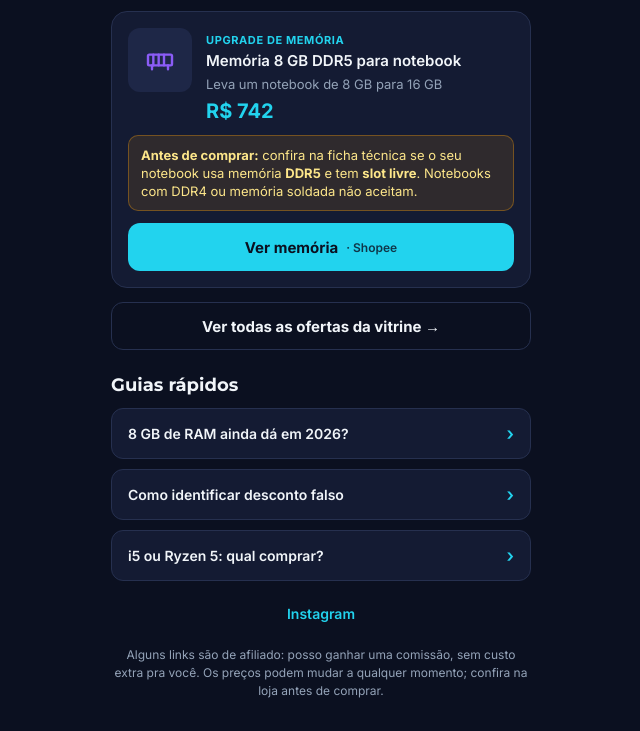
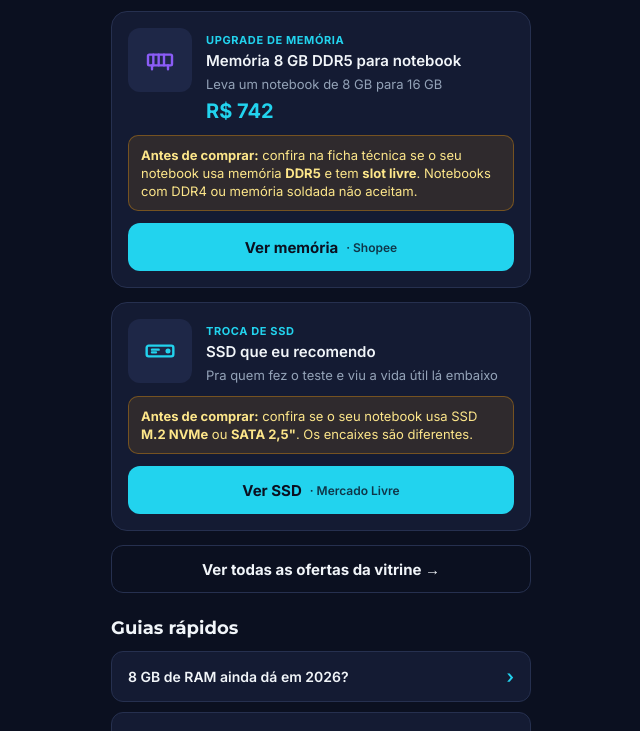
Before and after one commit to gutyerresouza2707-spec/SETUPCERTO.TECH, a plain HTML site: page index.html in a window 1280 px wide. Shown: the part 534-1265 px from the top of the page, without its empty margins (319-959 px from the left). Drawn offline with Linux system fonts and the light colour scheme.

Commit message:
Adiciona card do SSD (link ML)
Co-Authored-By: Claude Opus 5.5 <noreply@anthropic.com>
Claude-Session: https://claude.ai/code/session_018TF2YBuEjpp8Rnk7NAioAu

```diff
--- a/index.html
+++ b/index.html
@@ -93,6 +93,19 @@
         <a class="btn btn-primary" href="https://s.shopee.com.br/8fUBzfJ9rf?share_channel_code=1" target="_blank" rel="sponsored nofollow noopener">Ver memória <span class="store">· Shopee</span></a>
       </article>
 
+      <article class="card">
+        <div class="row">
+          <div class="icon" aria-hidden="true"><svg width="32" height="32" viewBox="0 0 24 24" fill="none" stroke="#22D3EE" stroke-width="1.8" stroke-linecap="round"><rect x="2" y="8" width="20" height="8" rx="1.5"/><path d="M6 11h5M6 13h3"/><circle cx="18" cy="12" r="1"/></svg></div>
+          <div>
+            <span class="tag">Troca de SSD</span>
+            <p class="name">SSD que eu recomendo</p>
+            <p class="specs">Pra quem fez o teste e viu a vida útil lá embaixo</p>
+          </div>
+        </div>
+        <div class="warn"><strong>Antes de comprar:</strong> confira se o seu notebook usa SSD <strong>M.2 NVMe</strong> ou <strong>SATA 2,5"</strong>. Os encaixes são diferentes.</div>
+        <a class="btn btn-primary" href="https://meli.la/1u4hi3g" target="_blank" rel="sponsored nofollow noopener">Ver SSD <span class="store">· Mercado Livre</span></a>
+      </article>
+
       <a class="btn btn-ghost" href="https://meli.la/1ZXhG8h" target="_blank" rel="sponsored nofollow noopener">Ver todas as ofertas da vitrine →</a>
     </div>
   </section>
```
